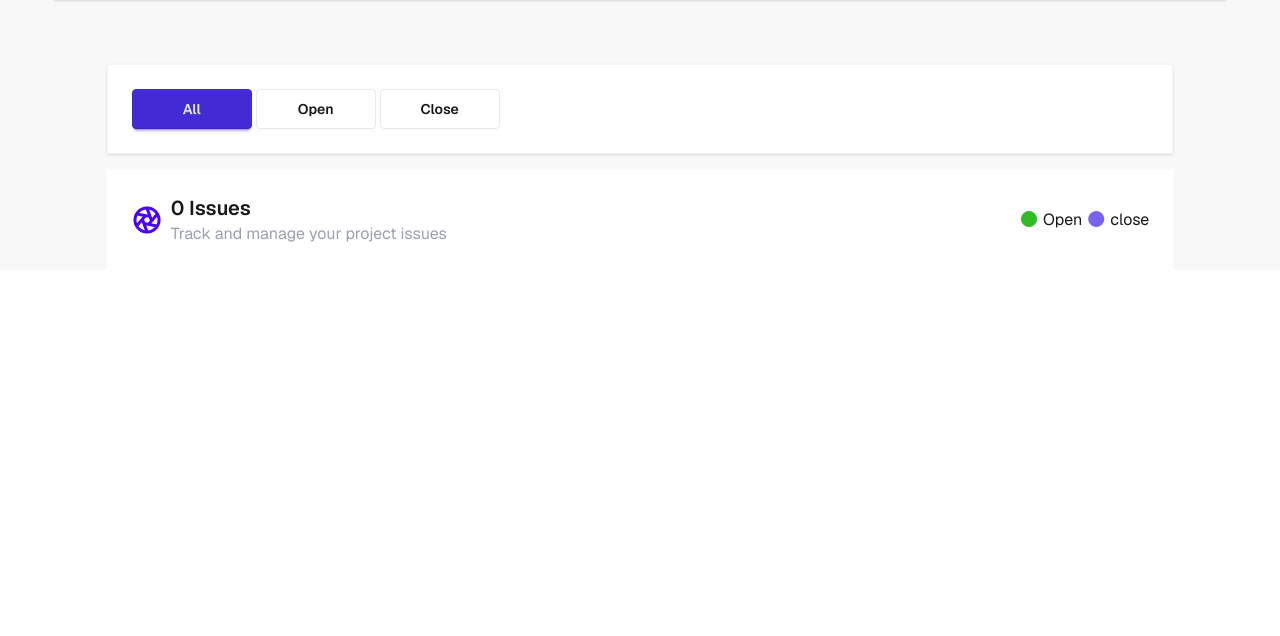
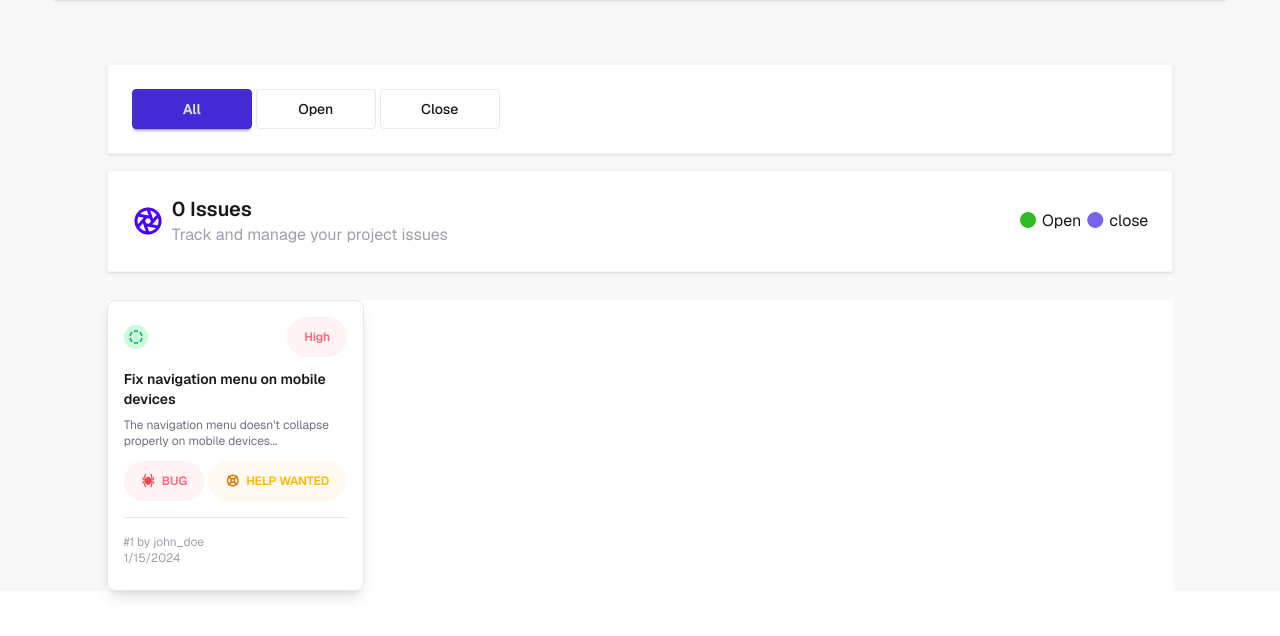
Before and after one commit to Hos9/github-Issue-Tracker, a plain HTML site: page all.html in a window 1280 px wide. Shown: the part 64-700 px from the top of the page. Drawn offline with nearby package versions, Linux system fonts and the light colour scheme.

Commit message:
Cards design applied

```diff
--- a/all.html
+++ b/all.html
@@ -42,7 +42,7 @@
   </head>
   <body class="bg-base-200">
     <!-- NAVBAR -->
-    <section id="navbar" class="w-11/12 mx-auto">
+    <section id="navbar" class="max-w-400 w-11/12 mx-auto">
       <div class="navbar bg-base-100 shadow-sm">
         <div class="flex gap-2 items-center leading-8 flex-1">
           <img class="h-10" src="./assets/github-logo.png" alt="" />
@@ -90,15 +90,18 @@
       id="switches-container"
       class="max-w-7xl w-10/12 mx-auto mt-16 mb-4 bg-white"
     >
-      <div id="" class="felx gap-2 p-6 border border-gray-100 shadow-sm">
+      <div id="" class="felx gap-2 gap-y-2 p-6 border border-gray-100 shadow-sm">
         <button id="" class="btn btn-primary w-30">All</button>
-        <button id="" class="btn w-30 bg-white">Open</button>
-        <button id="" class="btn w-30 bg-white">Close</button>
+        <button id="" class="btn w-30 font-medium bg-white">Open</button>
+        <button id="" class="btn w-30 font-medium bg-white">Close</button>
       </div>
     </section>
 
     <!-- Issues Count -->
-    <section id="issues-count" class="p-6 max-w-7xl w-10/12 mx-auto bg-white">
+    <section
+      id="issues-count"
+      class="p-6 max-w-7xl w-10/12 mx-auto bg-white border border-gray-100 shadow-sm"
+    >
       <div class="flex justify-between items-center">
         <div class="flex items-center gap-2">
           <div>
@@ -132,6 +135,56 @@
       </div>
     </section>
 
+    <!-- Issues Container -->
+    <section
+      id="issue-container"
+      class="max-w-7xl w-10/12 mx-auto bg-white grid grid-cols-1 md:grid-cols-2 lg:grid-cols-3 xl:grid-cols-4 gap-3 mt-7"
+    >
+      <div
+        id="issue-card"
+        class="p-4 shadow-lg rounded-lg border border-gray-200"
+      >
+        <div id="" class="flex justify-between items-center mb-3">
+          <div><img src="./assets/Open-Status.png" alt="" /></div>
+          <div id="priority-btn" class="btn btn-error btn-soft rounded-full">
+            <button class="text-xs">High</button>
+          </div>
+        </div>
+        <div id="" class="">
+          <h2 class="text-sm font-semibold mb-2">
+            Fix navigation menu on mobile devices
+          </h2>
+          <p id="" class="text-xs text-gray-500 mb-3">
+            The navigation menu doesn't collapse properly on mobile devices...
+          </p>
+        </div>
+        <div id="" class="">
+          <button
+            id="bug-btn"
+            class="text-xs btn btn-error btn-soft rounded-full"
+          >
+            <i class="fa-solid fa-spider" style="color: rgb(239, 68, 68)"></i>
+            BUG
+          </button>
+          <button
+            id="help-btn"
+            class="text-xs btn btn-warning btn-soft rounded-full"
+          >
+            <i
+              class="fa-solid fa-life-ring"
+              style="color: rgb(217, 119, 6)"
+            ></i>
+            HELP WANTED
+          </button>
+        </div>
+        <div class="border-t-1 my-4 border-gray-200"></div>
+        <div id="" class="mb-2 text-gray-400">
+          <p class="text-xs">#1 by john_doe</p>
+          <p class="text-xs">1/15/2024</p>
+        </div>
+      </div>
+    </section>
+
     <script src="./scripts/login.js"></script>
     <script src="./scripts/index.js"></script>
   </body>
```
Also changed, not shown: assets/PowerToys_Paste_20260307091712.png (added).
